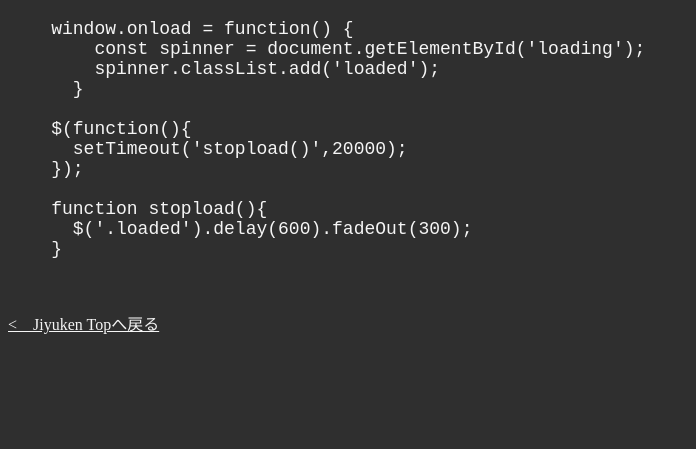
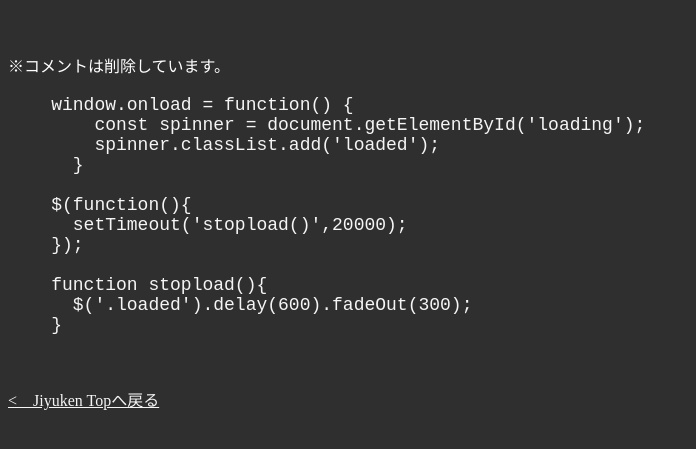
Before and after one commit to MiniBasepix/Page001-js-code, a plain HTML site: page index.html in a window 1280 px wide. Shown: the part 61-510 px from the top of the page, without its empty margins (0-696 px from the left). Drawn offline with Linux system fonts and the light colour scheme.

Commit message:
Update index.html

```diff
--- a/index.html
+++ b/index.html
@@ -47,7 +47,8 @@ pre {
 </style>
 </head>
 <body>
-    <h1>Page001 - &lt;File&gt;index.html</h1>
+    <h1>Page001 - &lt;File&gt;index.html</h1><br>
+    <p>※コメントは削除しています。</p>
 <pre>
     window.onload = function() {
         const spinner = document.getElementById('loading');
```
